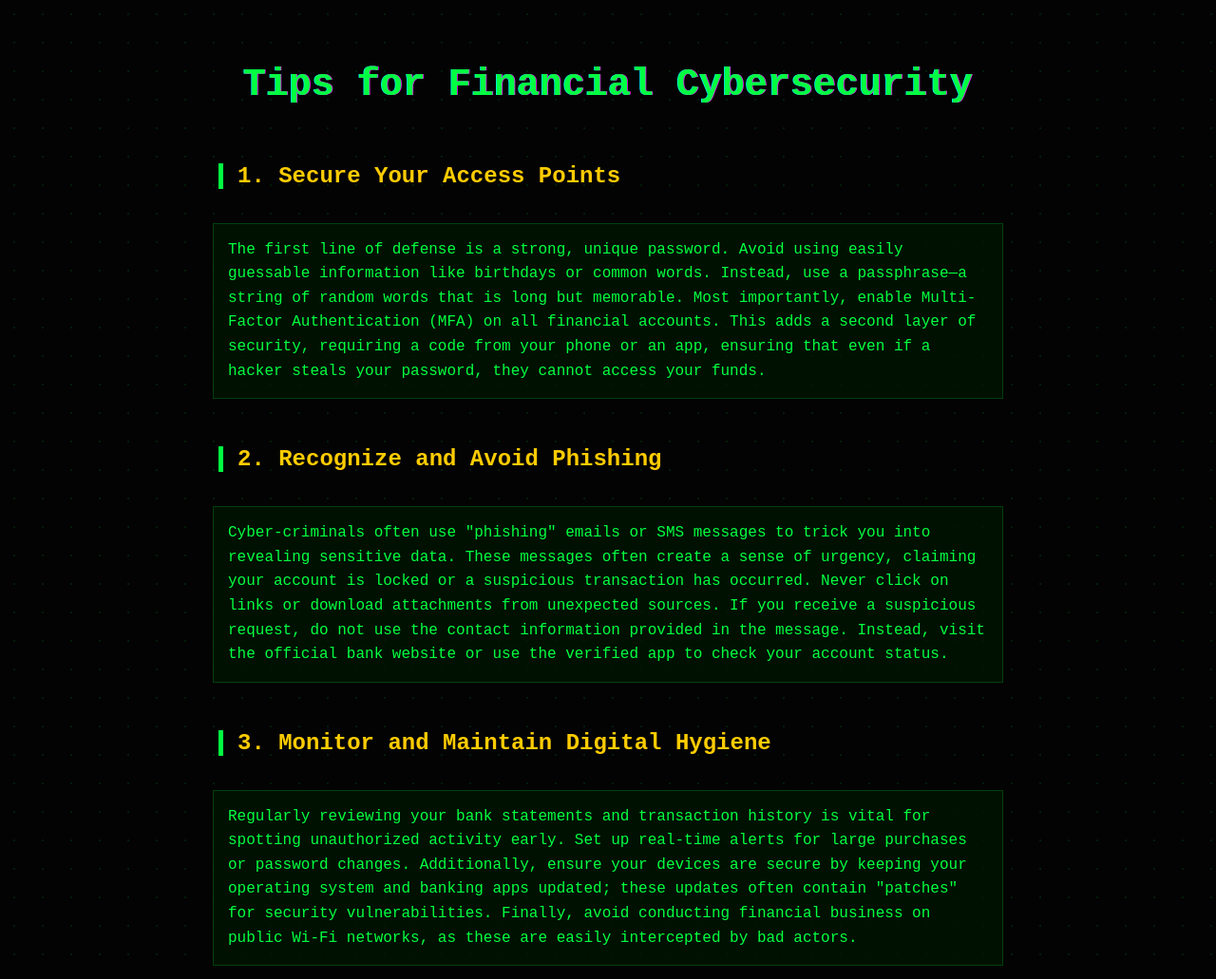
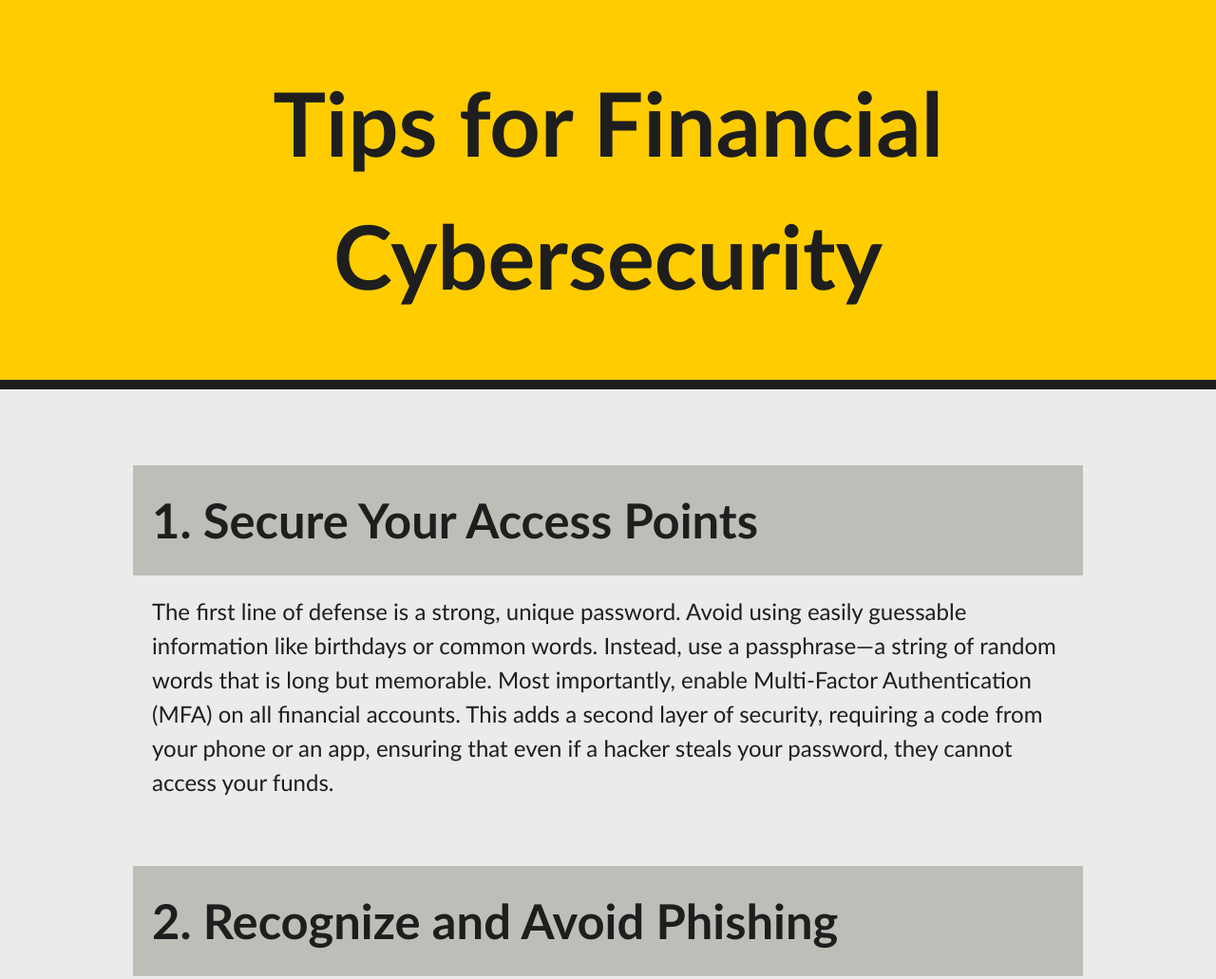
Before and after one commit to Amanjeeta21/CommonwealthBank_JobSimulation, a plain HTML site: page index.html in a window 1280 px wide. Shown: the top 1031 px of the page at 95% size. Drawn offline with Linux system fonts and the light colour scheme.

Commit message:
Update: Task 3 - Applied Commonwealth Bank branding and font guidelines

```diff
--- a/index.css
+++ b/index.css
@@ -1,49 +1,65 @@
-/* Keep the Matrix/Terminal theme but allow for scrolling */
+/* CBA BRANDING GUIDELINES - TASK 3 */
+
+* {
+    margin: 0;
+    padding: 0;
+    box-sizing: border-box;
+}
+
 body {
-    background-color: #030303;
-    color: #00ff41;
-    font-family: 'Courier New', Courier, monospace;
+    /* Using Neutral Light Gray background */
+    background-color: #EBEBEB;
+    /* Guideline: Single sans serif font */
+    font-family: 'Gill Sans', 'Lucida Sans', 'Arial', sans-serif;
+    color: #1E1E1E; /* Guideline: All text black by default */
     display: flex;
     flex-direction: column;
     align-items: center;
-    min-height: 100vh;
-    margin: 0;
-    padding: 40px 20px; /* Added padding for long content */
-    overflow-y: auto; /* Allow scrolling now! */
-    background-image: radial-gradient(circle, rgba(0, 255, 65, 0.1) 1px, transparent 1px);
-    background-size: 30px 30px;
+    line-height: 1.5;
 }
 
-/* Make headers pop */
+/* Guideline: Title text 70pt and Primary Color */
 h1 {
-    font-size: 2.5rem;
-    text-shadow: 0.05rem 0 0 #ff00ff, -0.05rem -0.025rem 0 #00ffff;
-    animation: glitch 1s infinite;
-    margin-bottom: 30px;
+    font-size: 70pt;
+    background-color: #FFCC00; /* Primary Yellow */
+    color: #1E1E1E;
+    width: 100%;
+    text-align: center;
+    padding: 60px 20px;
+    margin-bottom: 40px;
+    border-bottom: 10px solid #1E1E1E;
 }
 
+/* Guideline: Subheading text 38pt and Secondary/Neutral Color */
 h2 {
-    color: #ffcc00; /* Gold for Commonwealth Bank vibe */
-    margin-top: 30px;
+    font-size: 38pt;
+    background-color: #BEBEB9; /* Neutral Gray */
+    color: #1E1E1E;
     width: 100%;
-    max-width: 800px;
-    border-left: 5px solid #00ff41;
-    padding-left: 15px;
+    max-width: 1000px;
+    padding: 20px;
+    margin-top: 40px;
+    margin-bottom: 20px;
 }
 
+/* Guideline: Body text 18pt */
 p {
-    max-width: 800px;
-    line-height: 1.6;
-    margin-bottom: 20px;
-    background: rgba(0, 20, 0, 0.8);
-    padding: 15px;
-    border: 1px solid rgba(0, 255, 65, 0.2);
+    font-size: 18pt;
+    max-width: 1000px;
+    margin-bottom: 30px;
+    padding: 0 20px;
 }
 
-/* Keep the glitch animation we made earlier */
-@keyframes glitch {
-    0% { transform: translate(0); }
-    20% { transform: translate(-2px, 2px); }
-    40% { transform: translate(-2px, -2px); }
-    100% { transform: translate(0); }
+/* Guideline: White text on Black background */
+footer {
+    background-color: #1E1E1E; /* Black */
+    width: 100%;
+    margin-top: 60px;
+    padding: 40px 0;
+    text-align: center;
 }
+
+footer p {
+    color: #FFFFFF; /* White */
+    margin-bottom: 0;
+}
--- a/index.html
+++ b/index.html
@@ -17,5 +17,8 @@
     <h2>3. Monitor and Maintain Digital Hygiene</h2>
     <p>Regularly reviewing your bank statements and transaction history is vital for spotting unauthorized activity early. Set up real-time alerts for large purchases or password changes. Additionally, ensure your devices are secure by keeping your operating system and banking apps updated; these updates often contain "patches" for security vulnerabilities. Finally, avoid conducting financial business on public Wi-Fi networks, as these are easily intercepted by bad actors.</p>
 
+    <footer>
+      <p>Secure Banking &copy; 2026 Commonwealth Bank Software Engineering Program</p>
+    </footer>
   </body>
 </html>
```
